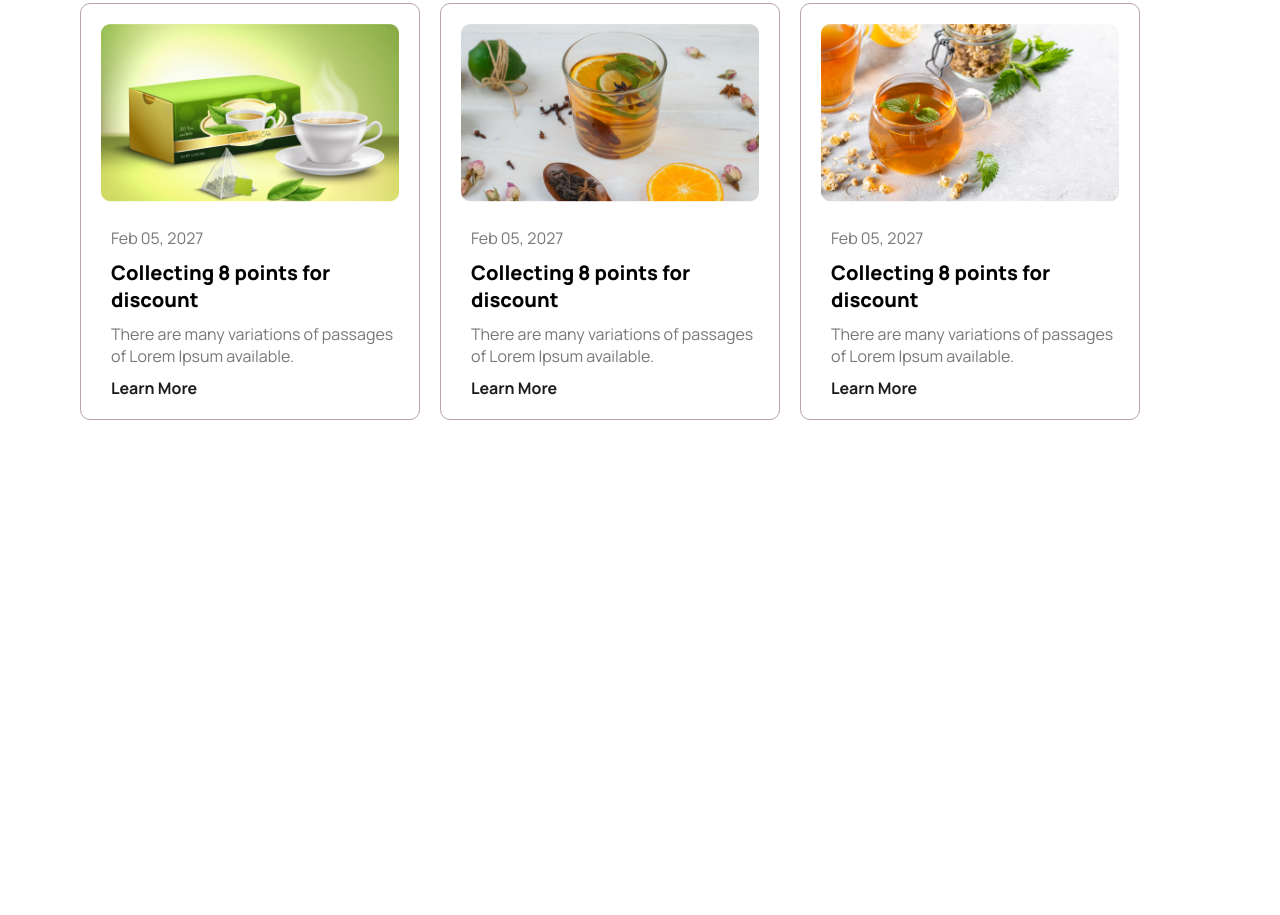
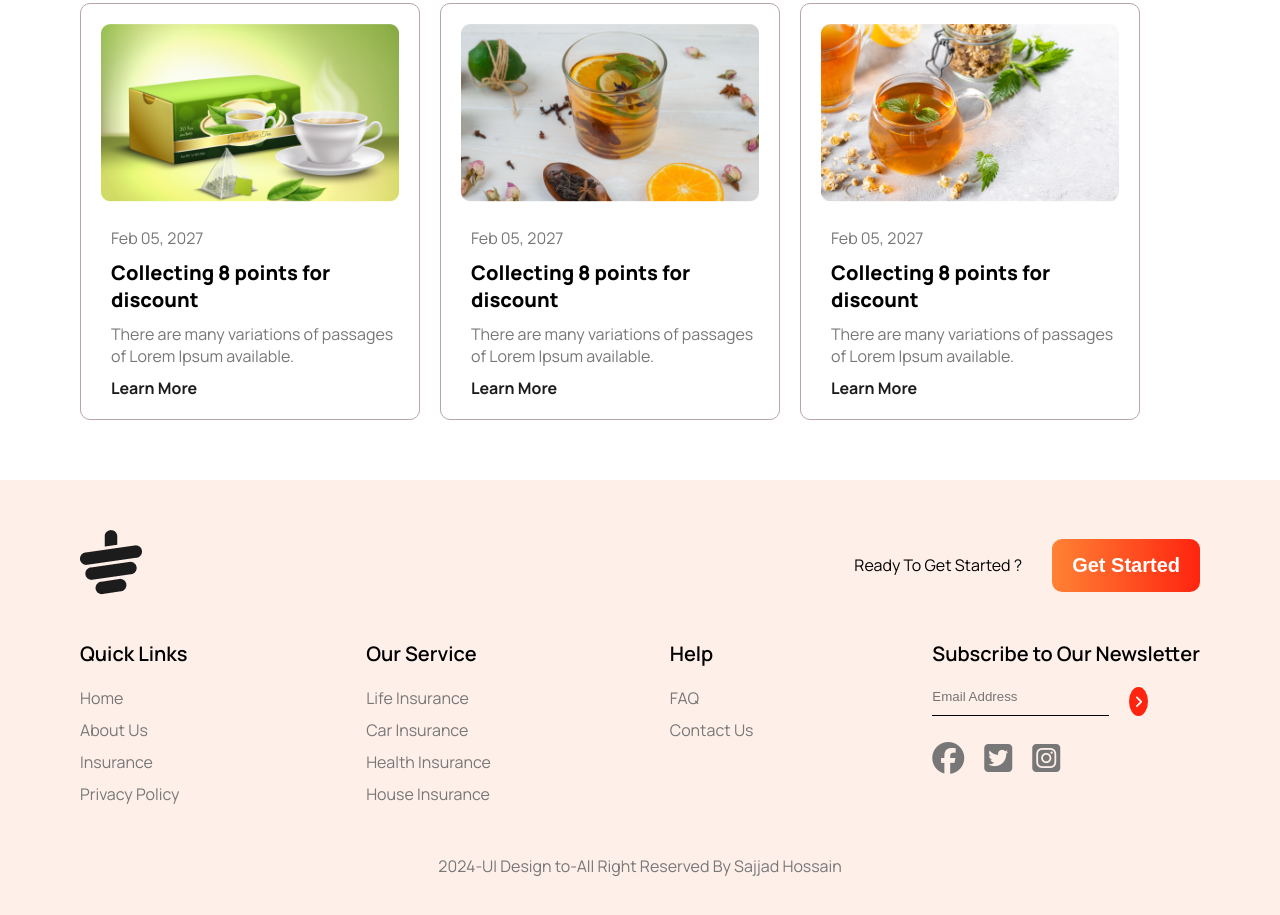
Before and after one commit to sajjadhossain0756/tea-house-project, a plain HTML site: page index.html in a window 1280 px wide. Shown: the part 2502-3417 px from the top of the page. Before the commit the page ends 2982 px from the top, so only its background shows below. Drawn offline with Linux system fonts and the light colour scheme.

Commit message:
footer-section add

```diff
--- a/index.html
+++ b/index.html
@@ -233,8 +233,58 @@
          </section>
      </main>
      <!-- Footer section start here -->
-      <footer>
-
+      <footer class="footer-section">
+            <div class="footer-top d-flex">
+                <div class="footer-logo">
+                    <img src="./images/cup.png" alt="">
+                </div>
+                <div class="d-flex footer-button">
+                    <p>Ready To Get Started ?</p>
+                <button class="footer-btn primary-btn">
+                    <a href="#" class="link-style">Get Started</a>
+                </button>
+                </div>
+            </div>
+            <div class="footer-bottom d-flex">
+                <div class="footer-link">
+                    <h2>Quick Links</h2>
+                    <ul>
+                        <li><a href="#">Home</a></li>
+                        <li><a href="#">About Us</a></li>
+                        <li><a href="#">Insurance</a></li>
+                        <li><a href="#">Privacy Policy</a></li>
+                    </ul>
+                </div>
+                <div class="footer-link">
+                    <h2>Our Service</h2>
+                    <ul>
+                        <li><a href="#">Life Insurance</a></li>
+                        <li><a href="#">Car Insurance</a></li>
+                        <li><a href="#">Health Insurance</a></li>
+                        <li><a href="#">House Insurance</a></li>
+                    </ul>
+                </div>
+                <div class="footer-link">
+                    <h2>Help</h2>
+                    <ul>
+                        <li><a href="#">FAQ</a></li>
+                        <li><a href="#">Contact Us</a></li>
+                    </ul>
+                </div>
+                <div class="footer-link">
+                    <h2>Subscribe to Our Newsletter</h2>
+                    <form class="d-flex">
+                        <input type="email" placeholder="Email Address">
+                        <div class="angle-right"><i class="fa-solid fa-angle-right"></i></div>
+                    </form>
+                    <ul class="d-flex social-link">
+                        <li><a href="#"><i class="fa-brands fa-facebook"></i></a></li>
+                        <li><a href="#"><i class="fa-brands fa-square-twitter"></i></a></li>
+                        <li><a href="#"><i class="fa-brands fa-square-instagram"></i></a></li>
+                    </ul>
+                </div>
+            </div>
+            <p class="copy-right">2024-UI Design to-All Right Reserved By Sajjad Hossain</p>
       </footer>
 </body>
 </html>
--- a/style.css
+++ b/style.css
@@ -320,6 +320,63 @@
     color: #1c1c1c;
     font-weight: 700;
 }
+/* footer section styles start here */
+.footer-section{
+    background-color: #ffefe9;
+    padding: 50px 80px;
+}
+.footer-top{
+    justify-content: space-between;
+    align-items: center;
+}
+.footer-button{
+    align-items: center;
+    gap: 30px;
+}
+.footer-bottom{
+    justify-content: space-between;
+    padding: 40px 0px;
+}
+.footer-link h2{
+    font-size: 20px;
+    font-weight: 600;
+    margin-bottom: 20px;
+}
+.footer-bottom ul{
+    list-style: none;
+}
+.footer-bottom ul li{
+    margin-bottom: 10px;
+}
+.footer-bottom ul li a{
+    text-decoration: none;
+    color: var(--dark-1);
+}
+.footer-link .angle-right{
+    background-color: #ff240f;
+    color: white;
+    border-radius: 50%;
+    padding: 5px;
+    font-size: 14px;
+    margin-left: 20px;
+    margin-bottom: 20px;
+}
+.footer-link input{
+    border: none;
+    background-color: #ffefe9;
+    border-bottom: 1px solid;
+    padding-bottom: 10px;
+    max-width: 250px;
+    margin-bottom: 20px;
+}
+.footer-link .social-link{
+    gap: 20px;
+    font-size: 32px;
+}
+.copy-right{
+    text-align: center;
+    color: var(--dark-1);
+}
 
 /* responsive styles for mobile device */
 @media screen and (max-width:576px) {
@@ -382,6 +439,31 @@
     justify-content: center;
     align-items: center;
 }
+/* footer section styles start here */
+.footer-section{
+    margin-top: 40px;
+    padding: 40px 20px 0px 20px;
+}
+.footer-bottom{
+    display: grid;
+    grid-template-columns: repeat(2,1fr);
+    gap: 30px;
+}
+.footer-button{
+    flex-direction: column;
+    gap: 10px;
+    justify-content: start;
+    align-items: start;
+    margin-right: 10px;
+}
+.footer-btn{
+    font-size: 18px;
+    font-weight: 600;
+    padding: 10px;
+}
+.footer-link .angle-right{
+    margin-left: -10px;
+}
 
 }
 
@@ -421,5 +503,24 @@
     margin: 50px;
     padding: 60px 20px;
 }
+/* footer section styles start here */
+.footer-section{
+    margin-top: 40px;
+    padding: 40px 50px 0px 50px;
+}
+.footer-bottom{
+    display: grid;
+    grid-template-columns: repeat(2,1fr);
+    gap: 30px;
+}
+/* Event section styles start here */
+.event-section{
+    margin: 50px;
+}
+.event-card-container{
+    flex-direction: column;
+    justify-content: center;
+    align-items: center;
+}
 
 }
```
